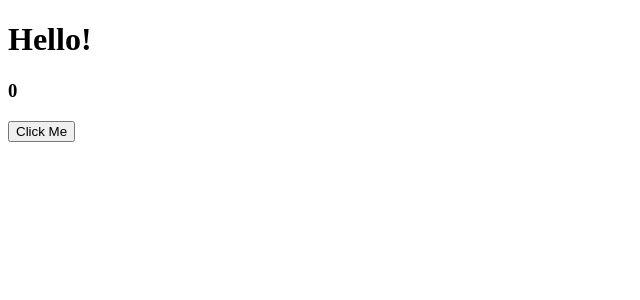
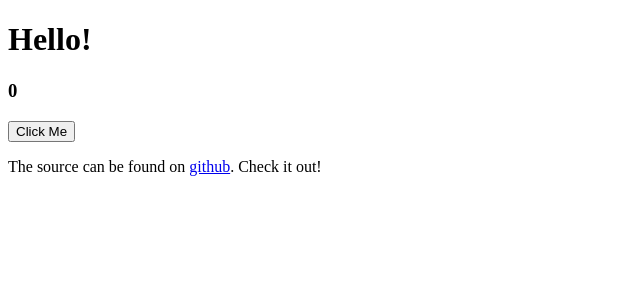
Before and after one commit to jhuleatt/hyperfocal, a React app: page / in a window 1280 px wide. Shown: the top 300 px of the page, without its empty margins (0-640 px from the left). Built offline with nearby package versions, Linux system fonts and the light colour scheme.

Commit message:
a little change to get things working

```diff
--- a/src/components/App.tsx
+++ b/src/components/App.tsx
@@ -11,6 +11,7 @@ export class App extends React.Component<any, {}> {
                 <h1>Hello!</h1>
                 <h3>{this.props.count}</h3>
                 <button onClick={this.props.increment(7)}>Click Me</button>
+                <p>The source can be found on <a href="https://github.com/jhuleatt/hyperfocal/tree/master">github</a>. Check it out!</p>
             </div>
         );
     }
```
